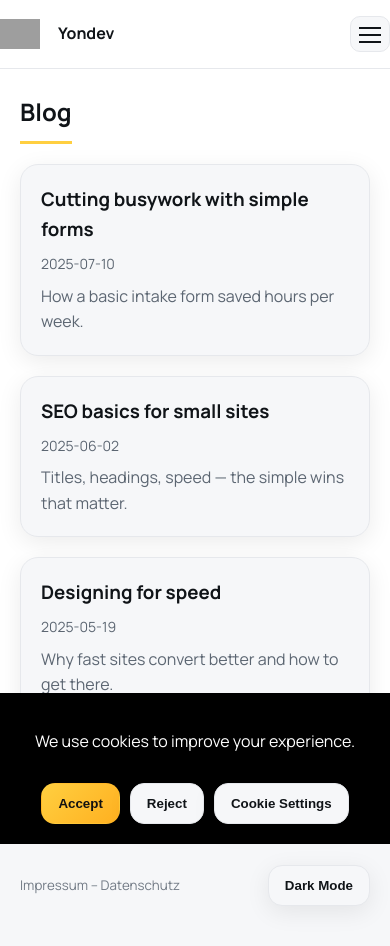
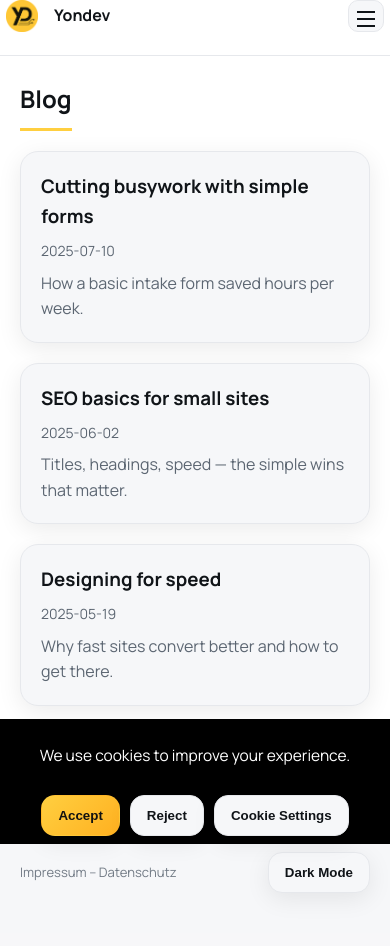
Before and after one commit to BuffSage/Yondev01, a PHP site: page /blog.html in a window 390 px wide. After the commit the page ends 896 px from the top, so only its background shows below. Run offline with PHP 8.4, Linux system fonts and the light colour scheme; grey boxes are pictures that could not be loaded.

Commit message:
Mobile styles: improve overlays, header, menu, and responsiveness

```diff
--- a/src/assets/css/style.css
+++ b/src/assets/css/style.css
@@ -176,7 +214,67 @@ img{max-width:100%;display:block}
 .hero.hero-filled::before{
   content:"";
   position:absolute; inset:0;
-  background:linear-gradient(180deg, rgba(0,0,0,.6) 0%, rgba(0,0,0,.3) 60%, rgba(0,0,0,.8) 100%);
+  background:linear-gradient(180deg, rgba(0,0,0,.45) 0%, rgba(0,0,0,.18) 60%, rgba(0,0,0,.7) 100%);
+}
+@media (max-width:900px){
+  .hero.hero-filled::before{
+    background:linear-gradient(180deg, rgba(0,0,0,.32) 0%, rgba(0,0,0,.12) 60%, rgba(0,0,0,.5) 100%);
+  }
+  .hero.hero-filled{
+    min-height:calc(70vh - 64px);
+    padding-top:32px;
+    padding-bottom:24px;
+  }
+  .brand-logo {
+    width: 32px;
+    height: 32px;
+    max-width: 36px;
+    max-height: 36px;
+    margin-right: 6px;
+  }
+  .site-header {
+    padding: 0 4px;
+    min-height: 56px;
+  }
+  .nav {
+    padding: 0 2px;
+    gap: 4px;
+  }
+  .menu-toggle {
+    width: 36px;
+    height: 32px;
+  }
+  .mobile-menu {
+    top: 56px;
+    width: min(96vw, 260px);
+    padding: 10px;
+  }
+  .mobile-menu a {
+    font-size: 1.08rem;
+    padding: 10px 2px;
+  }
+  .cookie-banner {
+    font-size: 0.97rem;
+    padding: 6px 4px;
+    min-height: 28px;
+  }
+  .cookie-modal-content {
+    max-width: 98vw;
+    padding: 10px 2vw;
+  }
+  .footer {
+    padding: 24px 0;
+    font-size: 0.98rem;
+  }
+  .card {
+    padding: 12px;
+    border-radius: 12px;
+  }
+  .grid-3, .grid-2 {
+    grid-template-columns: 1fr;
+    gap: 16px;
+  }
+}
   pointer-events:none;
 }
 .hero.hero-filled .hero-center{ position:relative; z-index:1; max-width:800px; }
@@ -418,7 +516,7 @@ h1{ font-size:clamp(32px,6vw,56px); line-height:1.1; margin:14px 0 10px }
 .cookie-banner{
   position:fixed; left:0; right:0; bottom:0;
   background:#000; color:#fff;
-  padding:20px; z-index:100;
+    padding:8px 12px; z-index:100;
   display:flex; flex-direction:column; gap:12px;
   align-items:center; text-align:center;
 }
--- a/src/js/common.js
+++ b/src/js/common.js
@@ -164,11 +164,27 @@ function initCookieConsent(){
   modal.innerHTML = `
     <div class="cookie-modal-content">
       <h2>Cookie Preferences</h2>
-      <p><a href="impressum.html" target="_blank" rel="noopener">${policyLabel}</a></p>
-      <div class="cookie-actions">
-        <button class="btn primary" data-action="accept">Accept</button>
-        <button class="btn" data-action="reject">Reject</button>
-      </div>
+      <p>Manage your cookie settings below. You can always change these later.</p>
+      <form id="cookie-settings-form" style="display:flex;flex-direction:column;gap:16px;margin:18px 0;">
+        <label style="display:flex;align-items:center;gap:10px;">
+          <input type="checkbox" checked disabled style="accent-color:var(--accent);" />
+          <span><strong>Essential Cookies</strong><br><small style="font-weight:400;">Required for site functionality.</small></span>
+        </label>
+        <label style="display:flex;align-items:center;gap:10px;">
+          <input type="checkbox" id="analytics-cookies" style="accent-color:var(--accent);" />
+          <span><strong>Analytics Cookies</strong><br><small style="font-weight:400;">Help us understand how visitors use the site.</small></span>
+        </label>
+        <label style="display:flex;align-items:center;gap:10px;">
+          <input type="checkbox" id="marketing-cookies" style="accent-color:var(--accent);" />
+          <span><strong>Marketing Cookies</strong><br><small style="font-weight:400;">Used to show you relevant offers and ads.</small></span>
+        </label>
+        <div class="cookie-actions" style="margin-top:10px;">
+          <button class="btn primary" type="submit">Save Preferences</button>
+          <button class="btn" data-action="accept" type="button">Accept All</button>
+          <button class="btn" data-action="reject" type="button">Reject All</button>
+        </div>
+      </form>
+      <p style="margin-top:10px;"><a href="impressum.html" target="_blank" rel="noopener">${policyLabel}</a></p>
       <button class="cookie-close" aria-label="Close">×</button>
     </div>
   `;
@@ -200,4 +216,10 @@ function initCookieConsent(){
       banner.style.display = '';
     }
   });
+  // Save preferences button
+  modal.querySelector('#cookie-settings-form')?.addEventListener('submit', e => {
+    e.preventDefault();
+    // You can expand this logic to store preferences for analytics/marketing
+    setConsent('custom');
+  });
 }
```
Also changed, not shown: other parts of src/assets/css/style.css (+38 -0 lines), src/assets/images/YonDevLogo01.png (added), src/assets/images/favicon/apple-touch-icon.png (added), src/assets/images/favicon/favicon-96x96.png (added), src/assets/images/favicon/favicon.ico (added), src/assets/images/favicon/favicon.svg (added), src/assets/images/favicon/web-app-manifest-192x192.png (added), src/assets/images/favicon/web-app-manifest-512x512.png (added).
